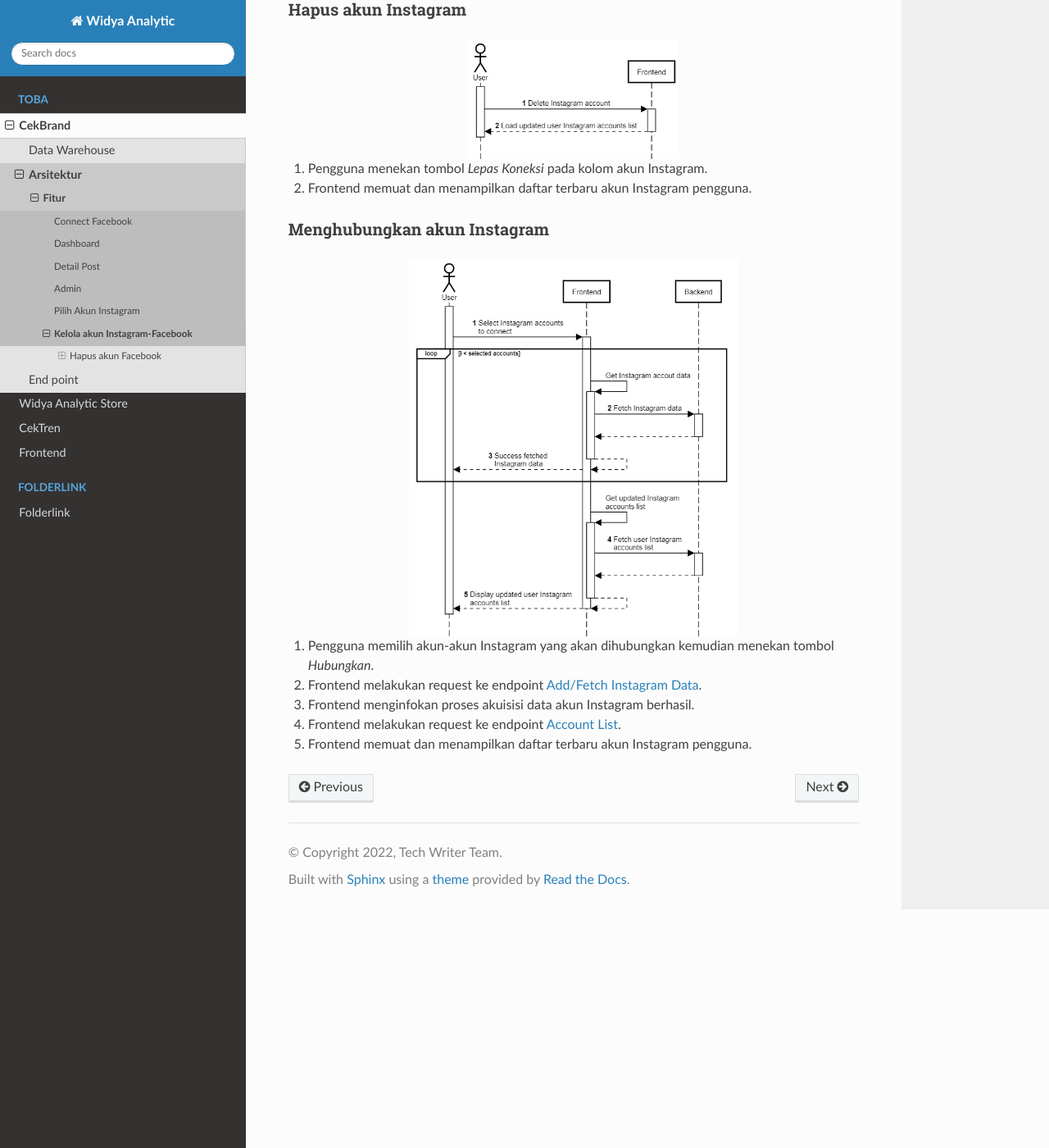
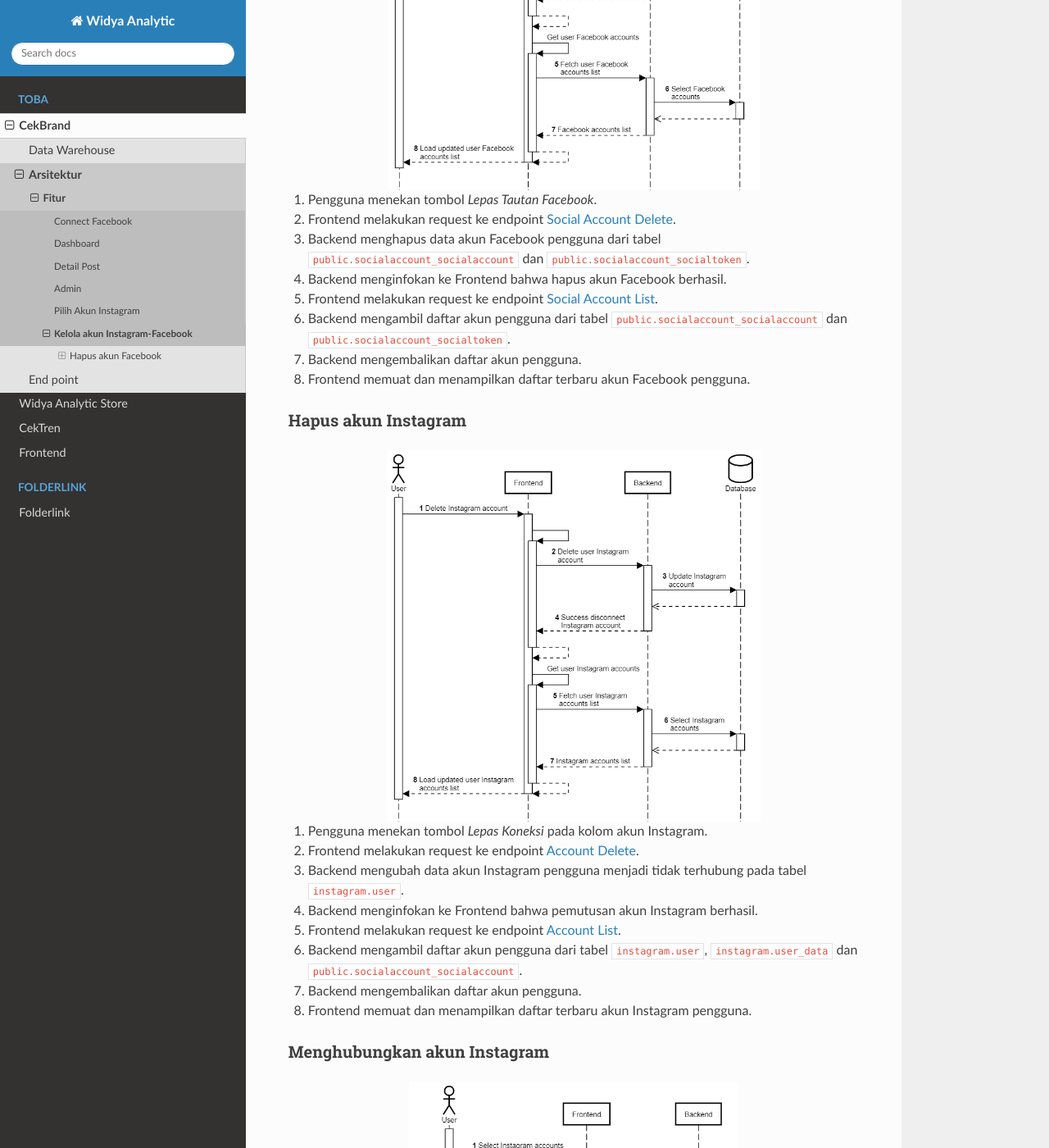
Before and after one commit to syrico/dokumentasi_data_widyaanalytics, a Sphinx documentation site: the page built from docs/source/Toba/cekbrand/architecture/feature/account-manage.rst, in a window 1280 px wide and 1400 px high, scrolled down 2400 px. Shown: the whole window at 82% size. Built offline with Sphinx 7.4.7 and the Read the Docs theme 2.0.0, drawn with Linux system fonts in a browser that asks for light colours.

Commit message:
feat(account-delete): add backend and database participant

```diff
--- a/docs/source/Toba/cekbrand/architecture/feature/account-manage.rst
+++ b/docs/source/Toba/cekbrand/architecture/feature/account-manage.rst
@@ -37,7 +37,13 @@ Hapus akun Facebook
     :align: center
 
 1. Pengguna menekan tombol *Lepas Tautan Facebook*.
-2. Frontend memuat dan menampilkan daftar terbaru akun Facebook pengguna.
+2. Frontend melakukan request ke endpoint :ref:`social-account-delete`.
+3. Backend menghapus data akun Facebook pengguna dari tabel ``public.socialaccount_socialaccount`` dan ``public.socialaccount_socialtoken``.
+4. Backend menginfokan ke Frontend bahwa hapus akun Facebook berhasil.
+5. Frontend melakukan request ke endpoint :ref:`social-account-list`.
+6. Backend mengambil daftar akun pengguna dari tabel ``public.socialaccount_socialaccount`` dan ``public.socialaccount_socialtoken``.
+7. Backend mengembalikan daftar akun pengguna.
+8. Frontend memuat dan menampilkan daftar terbaru akun Facebook pengguna.
 
 .. _account-delete-ig:
 
@@ -49,7 +55,13 @@ Hapus akun Instagram
     :align: center
 
 1. Pengguna menekan tombol *Lepas Koneksi* pada kolom akun Instagram.
-2. Frontend memuat dan menampilkan daftar terbaru akun Instagram pengguna.
+2. Frontend melakukan request ke endpoint :ref:`account-delete`.
+3. Backend mengubah data akun Instagram pengguna menjadi tidak terhubung pada tabel ``instagram.user``.
+4. Backend menginfokan ke Frontend bahwa pemutusan akun Instagram berhasil.
+5. Frontend melakukan request ke endpoint :ref:`account-list`.
+6. Backend mengambil daftar akun pengguna dari tabel ``instagram.user``, ``instagram.user_data`` dan ``public.socialaccount_socialaccount``.
+7. Backend mengembalikan daftar akun pengguna.
+8. Frontend memuat dan menampilkan daftar terbaru akun Instagram pengguna.
 
 .. _account-add-ig:
 
```
Also changed, not shown: docs/source/Toba/cekbrand/architecture/feature/account-delete-fb-sequence.txt (+33 -3 lines), docs/source/Toba/cekbrand/architecture/feature/account-delete-ig-sequence.txt (+32 -2 lines), docs/source/Toba/cekbrand/architecture/feature/account-delete-fb-sequence.png, docs/source/Toba/cekbrand/architecture/feature/account-delete-ig-sequence.png.
